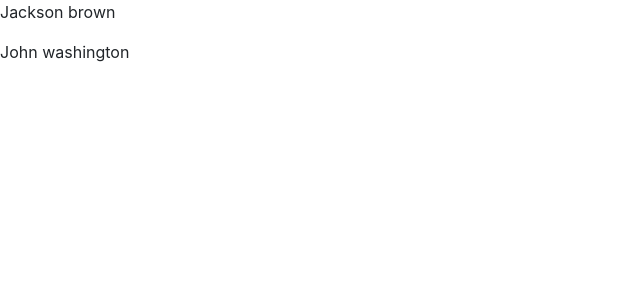
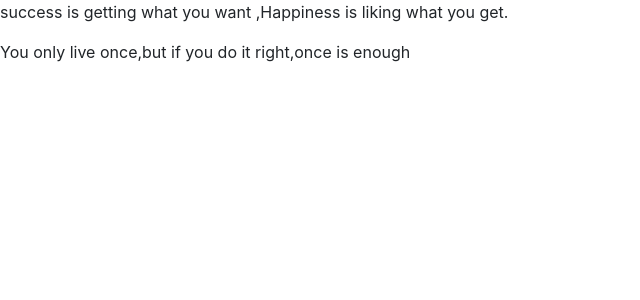
Before and after one commit to Rosellyne/Quotes, an Angular app: page / in a window 1280 px wide. Shown: the top 300 px of the page, without its empty margins (0-640 px from the left). Built offline with nearby package versions, Linux system fonts and the light colour scheme.

Commit message:
add the title to the README.md

```diff
--- a/src/app/quote/quote.component.html
+++ b/src/app/quote/quote.component.html
@@ -1,5 +1,5 @@
 <div class=''*ngFor="let quote of quotes">
-  <p>{{quote.author}}</p>
+  <p>{{quote.quote}}</p>
 
 
 </div>
```
Also changed, not shown: 1 other file (tests, documents, lock files or other folders).
